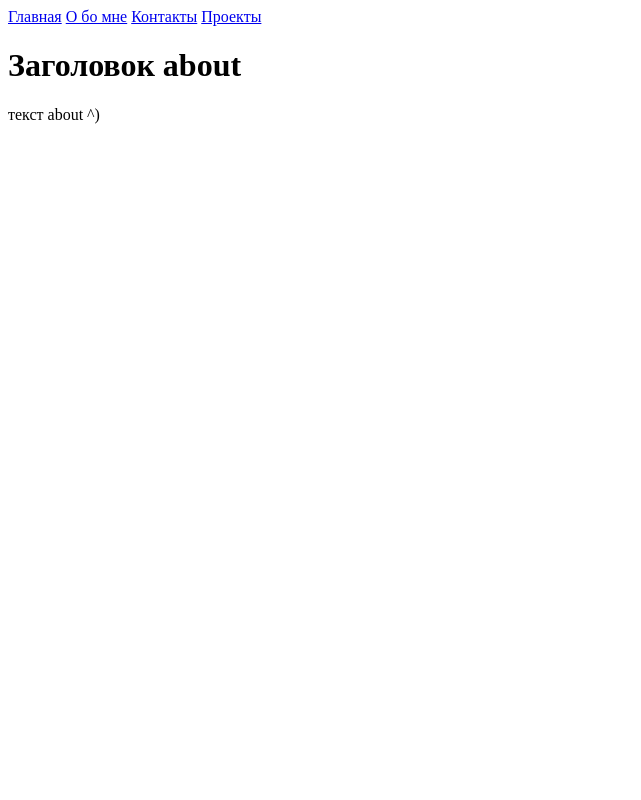
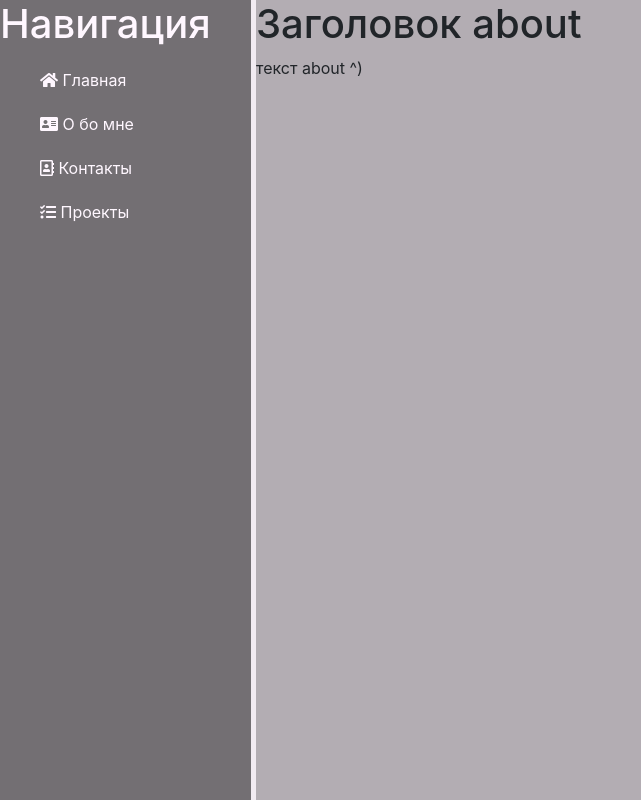
Before and after one commit to Vemnym/my_first_site, a Django app: page /about in a window 1280 px wide. Shown: the whole page, without its empty margins (0-641 px from the left). Run offline with Django 3.2, Linux system fonts and the light colour scheme; some libraries are stand-ins or nearby versions.

Commit message:
Added beginning CSS

```diff
--- /dev/null
+++ b/mysite/main/static/main/layout.css
@@ -0,0 +1,32 @@
+body{
+    background: #B3ADB3;
+}
+aside{
+    float: left;
+    background: #736F73;
+    width: 20%;
+    height: 100vh;
+    padding: 2,5%;
+    color: #FFF7FF;
+    border-right: 5px solid #F2EBF2;
+}
+
+aside ul{list-style: none;}
+aside ul li{
+    color: #FFF7FF;
+    display: block;
+    margin-top: 20px;
+    transition: transform .6s ease;
+}
+
+aside ul li:hover, aside ul a:hover{
+    color: #FADA23;
+    text-decoration: none;
+    transform: scale(1.05);
+}
+
+body img{
+    width: 80vh;
+    float: top;
+    height: 50vh;
+}
--- a/mysite/main/templates/main/layout.html
+++ b/mysite/main/templates/main/layout.html
@@ -1,3 +1,4 @@
+{% load static %}
 <!doctype html>
 <html lang="en">
 <head>
@@ -5,15 +6,24 @@
     <meta name="viewport"
           content="width=device-width, user-scalable=no, initial-scale=1.0, maximum-scale=1.0, minimum-scale=1.0">
     <meta http-equiv="X-UA-Compatible" content="ie=edge">
+    <link rel="stylesheet" href="https://stackpath.bootstrapcdn.com/bootstrap/4.5.2/css/bootstrap.min.css">
+    <link rel="stylesheet" href="{% static 'main/layout.css' %}">
+    <link rel="stylesheet" href="https://use.fontawesome.com/releases/v5.8.2/css/all.css">
     <title>{% block title %}{% endblock %}</title>
 </head>
 <body>
-    <a href="/">Главная</a>
-    <a href="/about">О бо мне</a>
-    <a href="/contacts">Контакты</a>
-    <a href="/list_projects">Проекты</a>
-
+    <aside>
+        <h1>Навигация</h1>
+        <ul>
+            <a href="/"><li><i class="fas fa-home"></i> Главная</li></a>
+            <a href="/about"><li><i class="fas fa-address-card"></i> О бо мне</li></a>
+            <a href="/contacts"><li><i class="far fa-address-book"></i> Контакты</li></a>
+            <a href="/list_projects"><li><i class="fas fa-tasks"></i> Проекты</li></a>
+        </ul>
+    </aside>
+    <main>
     {% block content %}
     {% endblock %}
+    </main>
 </body>
 </html>
--- a/mysite/main/templates/main/project.html
+++ b/mysite/main/templates/main/project.html
@@ -1,5 +1,4 @@
 {% extends 'main/layout.html' %}
-
 {% block title %}
 Проект - {{name}}
 {% endblock %}
@@ -20,7 +19,7 @@
     <br><br>
     <textarea name="comment", placeholder="Ваше сообщение"></textarea>
     <br><br>
-    <input type="submit", value="Опубликовать">
+    <input type="submit", value="Опубликовать" class="btn btn-warning">
 </form>
 
 {% if comments %}
--- a/mysite/mysite/urls.py
+++ b/mysite/mysite/urls.py
@@ -22,4 +22,4 @@ from django.conf import settings
 urlpatterns = [
     path('admin/', admin.site.urls),
     path('', include("main.urls"))
-] + static(settings.MEDIA_URL, document_root=settings.MEDIA_ROOT)
+] + static(settings.MEDIA_URL, document_root=settings.MEDIA_ROOT) + static(settings.STATIC_URL, document_root=settings.STATIC_ROOT)
```
Also changed, not shown: mysite/db.sqlite3.
